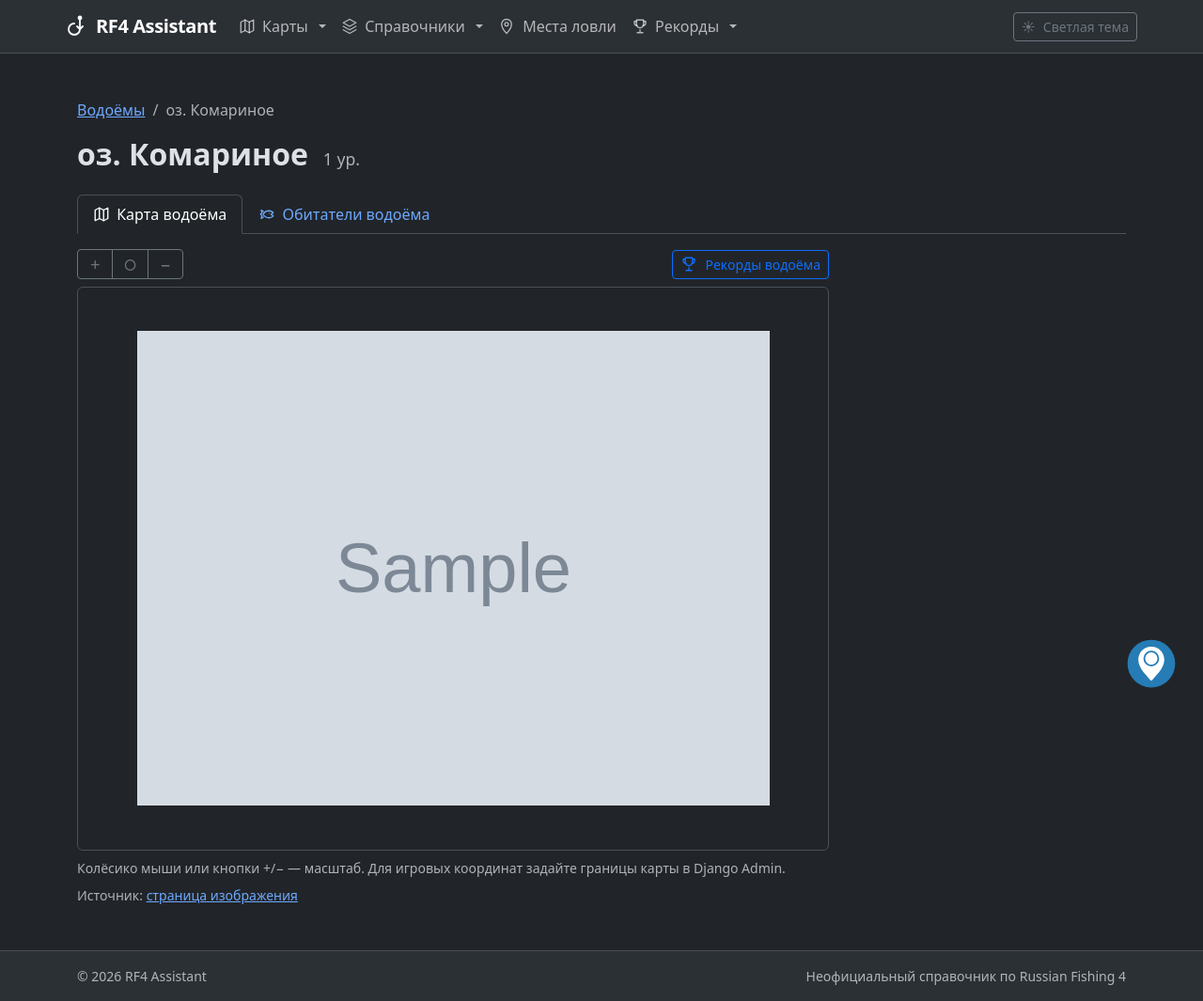
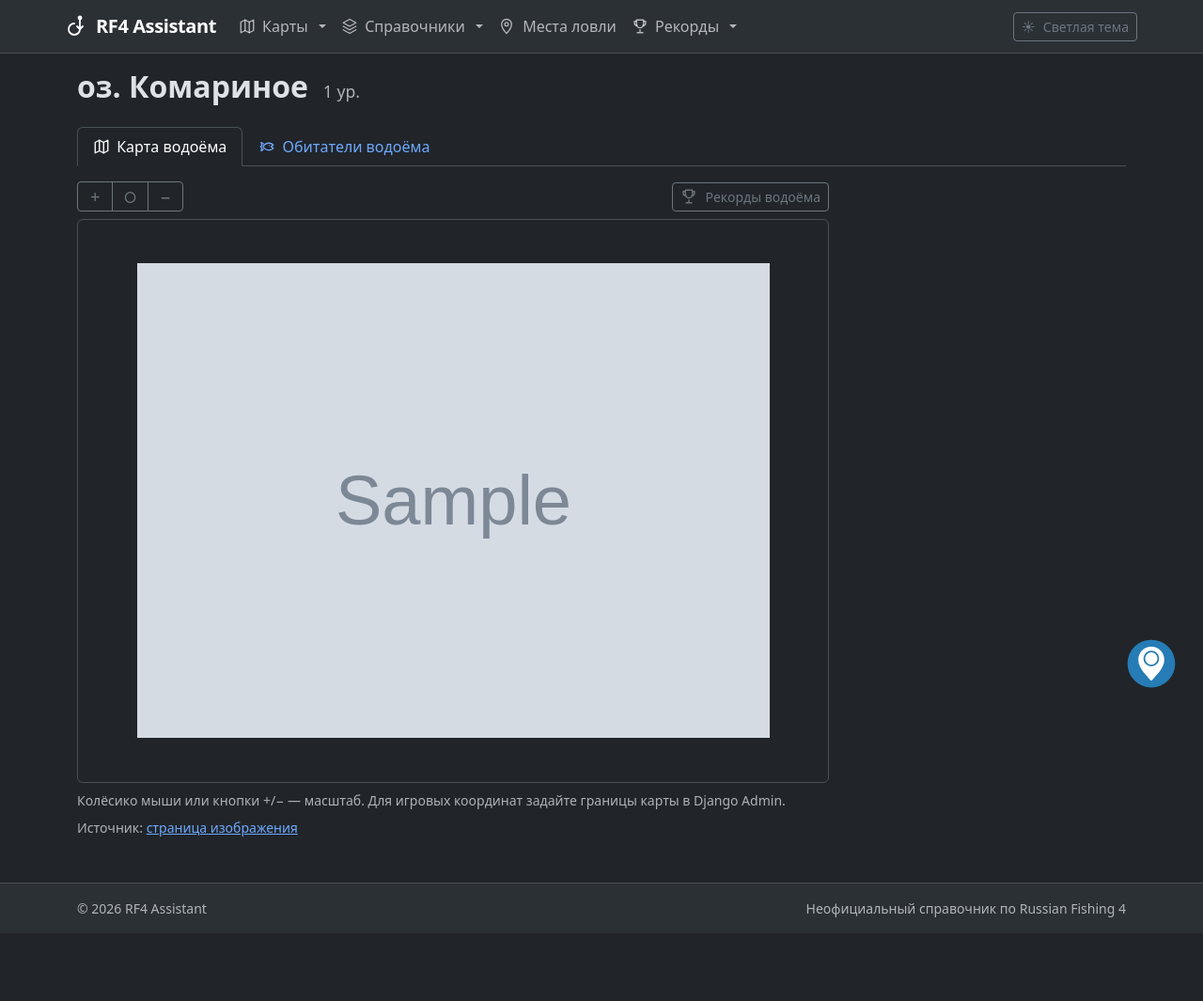
Before and after one commit to Lubkov/RF4Assistant, a Django app: page /maps/komarinoe/ in a window 1280 px wide. Shown: the whole page at 94% size. After the commit the page ends 976 px from the top, so only its background shows below. Run offline with Django 5.2, Linux system fonts and the light colour scheme; data comes from the database, SQL or seed files in the repository; tables that the repository leaves empty hold one stand-in row (values such as "Sample post"); grey boxes marked "Sample" are stand-in pictures; some libraries are stand-ins or nearby versions.

Commit message:
Show waterbody descriptions, restyle the records button, and remove breadcrumbs

```diff
--- a/templates/base.html
+++ b/templates/base.html
@@ -13,7 +13,7 @@
 </head>
 <body class="d-flex flex-column min-vh-100">
   {% include 'includes/navbar.html' %}
-  <main id="main-content" class="container py-4 py-lg-5 flex-grow-1">
+  <main id="main-content" class="container {% block main_spacing %}py-4 py-lg-5{% endblock %} flex-grow-1">
     {% block content %}{% endblock %}
   </main>
   {% include 'includes/footer.html' %}
--- a/templates/waterbodies/detail.html
+++ b/templates/waterbodies/detail.html
@@ -1,20 +1,18 @@
 {% extends 'base.html' %}
 {% load versioned_static l10n %}
 {% block title %}{{ waterbody.name }} — RF4 Assistant{% endblock %}
+{% block main_spacing %}pt-3 pb-4 pb-lg-5{% endblock %}
 {% block extra_css %}
   {% if game_map %}<link href="https://cdn.jsdelivr.net/npm/leaflet@1.9.4/dist/leaflet.css" rel="stylesheet">{% endif %}
 {% endblock %}
 {% block content %}
 <section aria-labelledby="waterbody-title">
-  <nav aria-label="Навигационная цепочка">
-    <ol class="breadcrumb mb-3">
-      <li class="breadcrumb-item"><a href="{% url 'core:home' %}">Водоёмы</a></li>
-      <li class="breadcrumb-item active" aria-current="page">{{ waterbody.name }}</li>
-    </ol>
-  </nav>
   <h1 id="waterbody-title" class="h2 fw-semibold mb-4 d-flex align-items-baseline flex-wrap gap-3">
     <span>{{ waterbody.name }}</span><small class="waterbody-level text-body-secondary fw-normal">{{ waterbody.level }} ур.</small>
   </h1>
+  {% if waterbody.description %}
+    <div class="mb-4">{{ waterbody.description|linebreaks }}</div>
+  {% endif %}
   <ul class="nav nav-tabs mb-3" id="waterbody-tabs" role="tablist" aria-label="Разделы водоёма">
     <li class="nav-item" role="presentation">
       <button class="nav-link active" id="waterbody-map-tab" data-bs-toggle="tab" data-bs-target="#waterbody-map-pane"
@@ -35,7 +33,7 @@
           <button type="button" id="map-reset" class="btn btn-outline-secondary map-toolbar-icon" aria-label="Сбросить масштаб" title="Сбросить масштаб"><span class="map-reset-symbol" aria-hidden="true">○</span></button>
           <button type="button" id="map-zoom-out" class="btn btn-outline-secondary map-toolbar-icon" aria-label="Уменьшить карту" title="Уменьшить карту">−</button>
         </div>
-        <a class="btn btn-sm btn-outline-primary d-inline-flex align-items-center gap-2" href="{% url 'records:weekly' %}?waterbody_id={{ waterbody.pk }}">{% include 'includes/records_icon.html' with kind='records' %}<span>Рекорды водоёма</span></a>
+        <a class="btn btn-sm btn-outline-secondary d-inline-flex align-items-center gap-2" href="{% url 'records:weekly' %}?waterbody_id={{ waterbody.pk }}">{% include 'includes/records_icon.html' with kind='records' %}<span>Рекорды водоёма</span></a>
       </div>
       <div id="waterbody-map" class="waterbody-map border rounded"
            data-image-url="{{ game_map.image.url }}"
```
Also changed, not shown: waterbodies/migrations/0007_seed_stary_ostrog_description.py (added).
